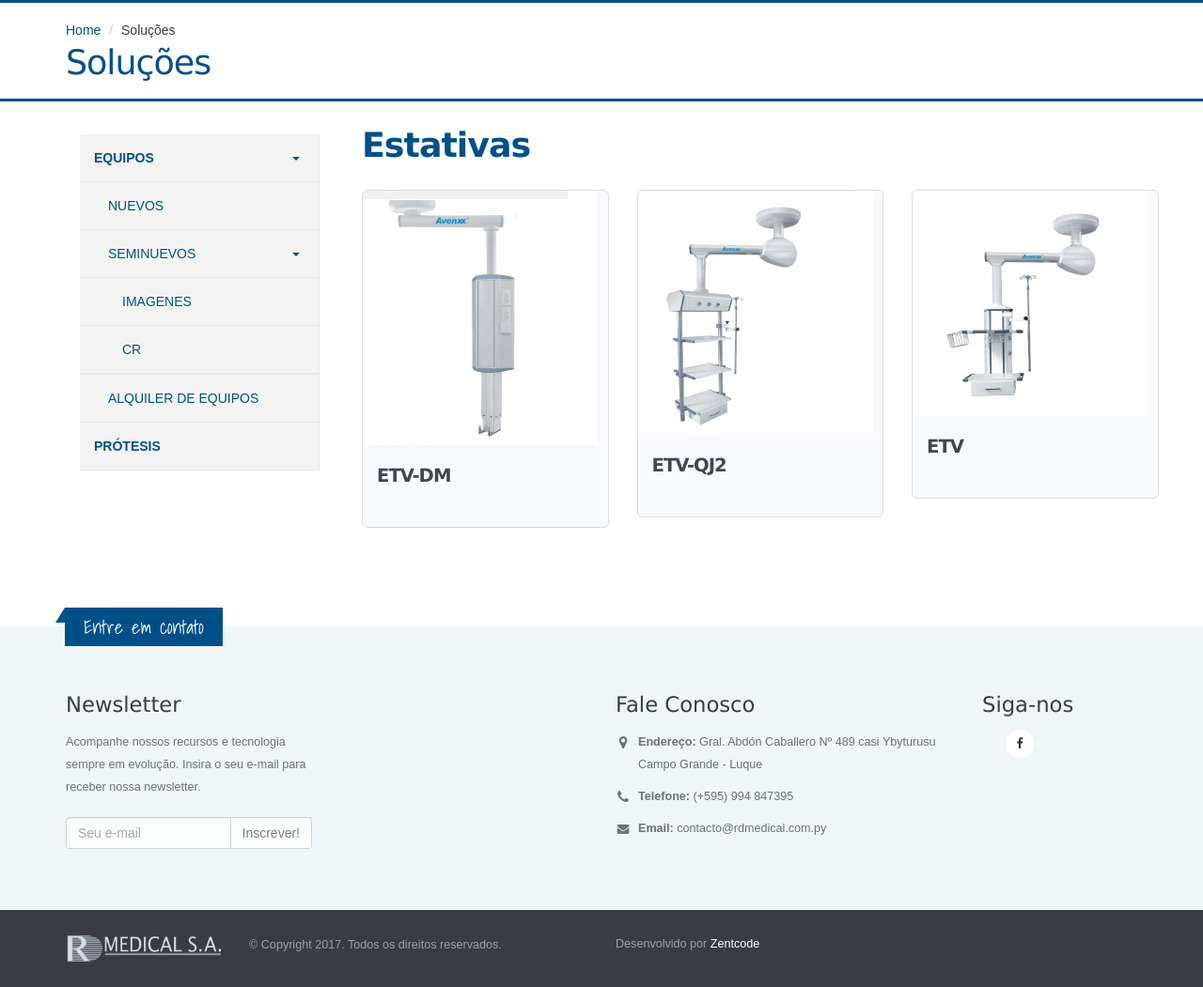
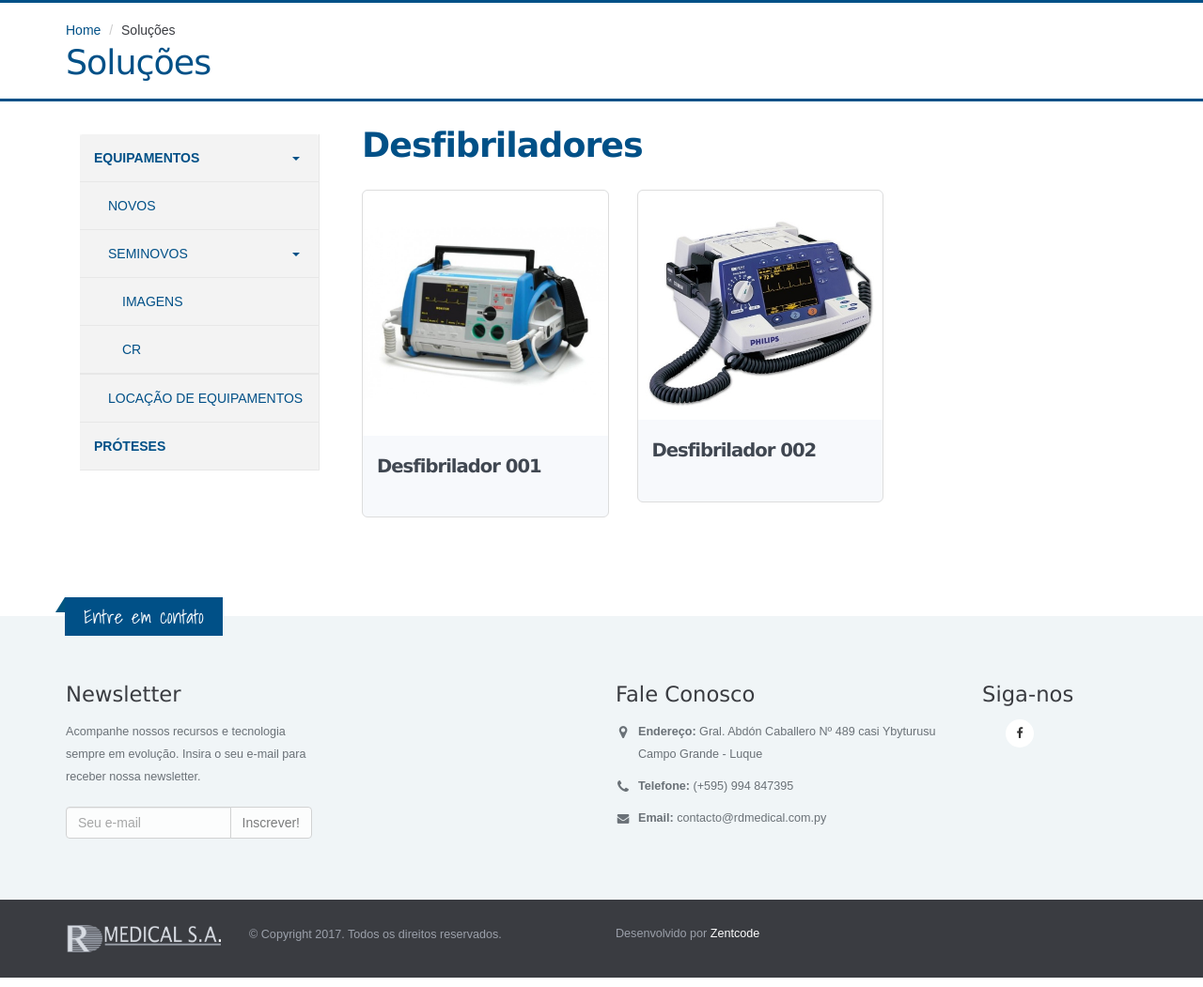
Before and after one commit to alfrecanodiaz/limonade_php, a PHP site: page /phpmail/solucoes.php in a window 1280 px wide, after a click on "SEMINOVOS". Shown: the part 125-1176 px from the top of the page at 94% size. Run offline with PHP 8.4, Linux system fonts and the light colour scheme; data that the repository does not hold is empty.

Commit message:
correcciones de idioma e imagenes

```diff
--- a/prueba-include.php
+++ b/prueba-include.php
@@ -1,6 +1,6 @@
 <div class="row" id="second">
 	<div class="col-md-6">
-		<h1 class="shop-title mb-none"><strong>Estativas</strong></h1>
+		<h1 class="shop-title mb-none"><strong>Desfibriladores</strong></h1>
 	</div>
 </div>
 <div class="row">
@@ -16,12 +16,13 @@
 							<span class="product-thumb-info-act-left"><em></em></span>
 							<span class="product-thumb-info-act-right"><em><i class="fa fa-plus"></i></em></span>
 						</span>
-						<img alt="" class="img-responsive" src="img/products/ETV-DM.jpg">
+						<img alt="" class="img-responsive" src="img/products/desfibrilador1.jpg">
 					</span>
 				</a>
 				<span class="product-thumb-info-content">
 					<a href="">
-						<h4>ETV-DM</h4>
+						<!--<h4>Desfibrilador Zoll M Series</h4>-->
+						<h4>Desfibrilador 001</h4>
 						<span class="price">
 						</span>
 					</a>
@@ -40,36 +41,13 @@
 							<span class="product-thumb-info-act-left"><em></em></span>
 							<span class="product-thumb-info-act-right"><em><i class="fa fa-plus"></i></em></span>
 						</span>
-						<img alt="" class="img-responsive" src="img/products/ETV-QJ2.jpg">
+						<img alt="" class="img-responsive" src="img/products/desfibrilador2.jpg">
 					</span>
 				</a>
 				<span class="product-thumb-info-content">
 					<a href="">
-						<h4>ETV-QJ2</h4>
-						<span class="price">
-						</span>
-					</a>
-				</span>
-			</span>
-		</li>
-		<!-- FIM PRODUTO -->
-		<!-- PRODUTO -->
-		<li class="col-md-3 col-sm-6 col-xs-12 product">
-			<a href="">
-			</a>
-			<span class="product-thumb-info">
-				<a href="">
-					<span class="product-thumb-info-image">
-						<span class="product-thumb-info-act">
-							<span class="product-thumb-info-act-left"><em></em></span>
-							<span class="product-thumb-info-act-right"><em><i class="fa fa-plus"></i></em></span>
-						</span>
-						<img alt="" class="img-responsive" src="img/products/ETV-SJ.jpg">
-					</span>
-				</a>
-				<span class="product-thumb-info-content">
-					<a href="">
-						<h4>ETV</h4>
+						<!--<h4>Philips Agilent HeartStart M4735A</h4>-->
+						<h4>Desfibrilador 002</h4>
 						<span class="price">
 						</span>
 					</a>
--- a/solucoes.php
+++ b/solucoes.php
@@ -75,33 +75,33 @@
 							<!-- Dropdown-->
 							<li class="panel panel-default" id="dropdown">
 								<a data-toggle="collapse" href="#dropdown-lvl1" aria-expanded="true" style="font-weight: bold;"> <!-- Open aria-expanded="true" -->
-									 Equipos <span class="caret"></span>
+									 Equipamentos <span class="caret"></span>
 								</a>
 								<!-- Dropdown level 1 -->
 								<div id="dropdown-lvl1" class="panel-collapse collapse in"> <!-- Open class = 'in' -->
 									<div class="panel-body">
 										<ul class="nav navbar-nav">
-											<li><a href="#" data-page="prueba">Nuevos</a></li>
+											<li><a href="#" data-page="prueba">Novos</a></li>
 											<!-- Dropdown level 2 -->
 											<li class="panel panel-default" id="dropdown">
 												<a data-toggle="collapse" href="#dropdown-lvl2">
-													Seminuevos <span class="caret"></span>
+													Seminovos <span class="caret"></span>
 												</a>
 												<div id="dropdown-lvl2" class="panel-collapse collapse">
 													<div class="panel-body">
 														<ul class="nav navbar-nav">
-															<li><a href="#">Imagenes</a></li>
+															<li><a href="#">Imagens</a></li>
 															<li><a href="#">CR</a></li>
 														</ul>
 													</div>
 												</div>
 											</li>
-											<li><a href="#">Alquiler de equipos</a></li>
+											<li><a href="#">Locação de Equipamentos</a></li>
 										</ul>
 									</div>
 								</div>
 							</li>
-							<li><a href="#" style="font-weight: bold;"> Prótesis</a></li>
+							<li><a href="#" style="font-weight: bold;">Próteses</a></li>
 						</ul>
 					</div><!-- /.navbar-collapse -->
 				</nav>
```
Also changed, not shown: img/products/desfibrilador1.jpg (added), img/products/desfibrilador2.jpg (added).
